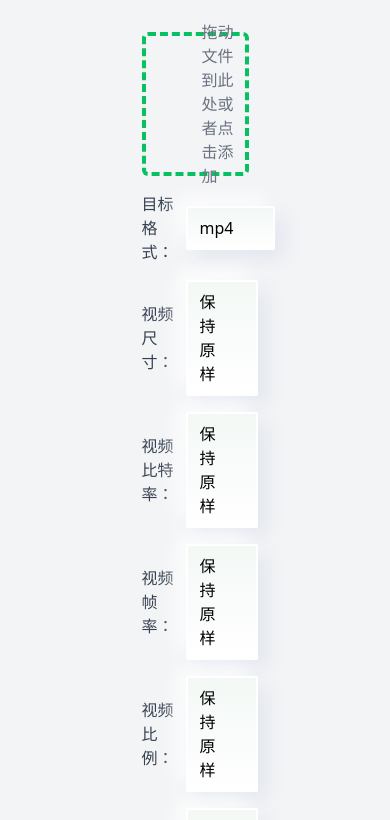
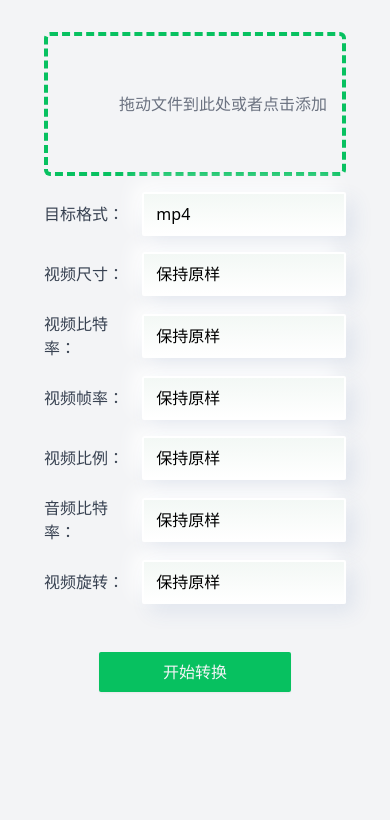
Before and after one commit to wang-zhixin/video-transcode, a Next.js app: page / in a window 390 px wide. Shown: the top 820 px of the page. Built offline with nearby package versions, Linux system fonts and the light colour scheme; some icons are missing.

Commit message:
mobile style

```diff
--- a/src/pages/index.tsx
+++ b/src/pages/index.tsx
@@ -89,7 +89,9 @@ export default function VideoTranscode() {
       <div
         className={clsx(
           'px-3 md:m-auto container transition-all duration-300 ease-in-out ',
-          isShowTask ? 'grid grid-cols-1 md:grid-cols-2 gap-4' : 'w-1/2 m-auto'
+          isShowTask
+            ? 'grid grid-cols-1 md:grid-cols-2 gap-4'
+            : 'md:w-1/2 m-auto'
         )}
       >
         <div>
```
